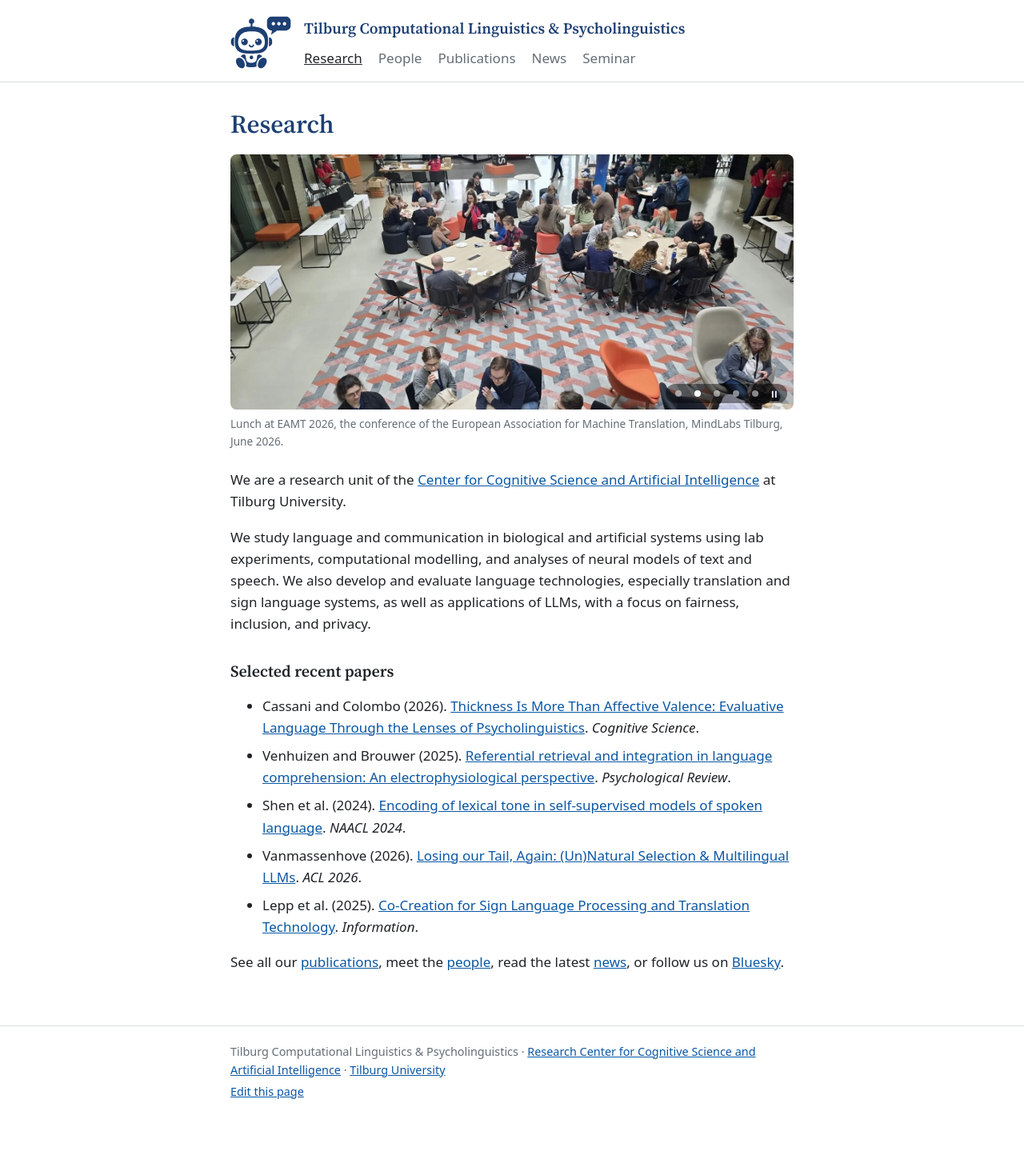
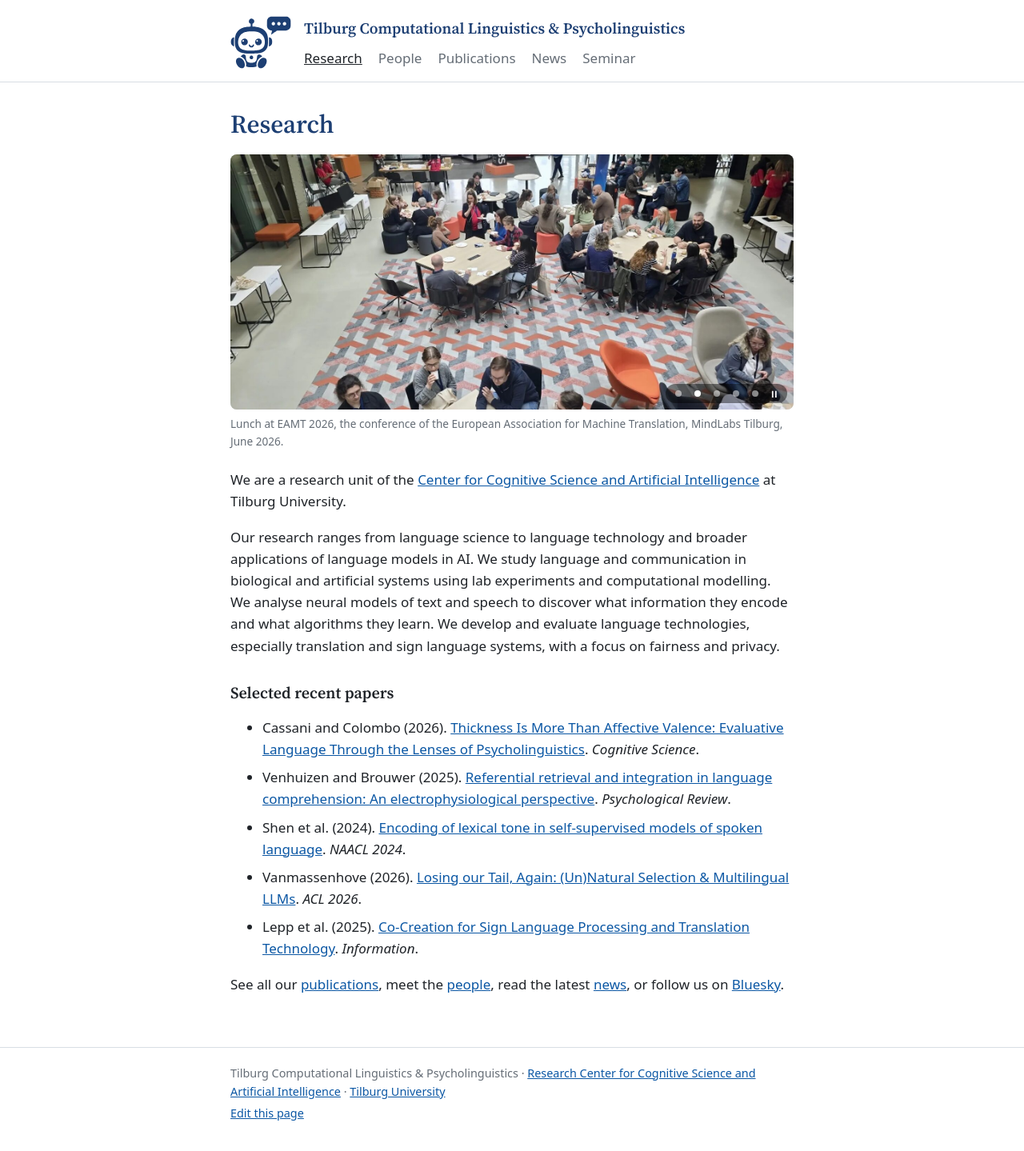
Before and after one commit to tcsai/language-computation, a Jekyll site: the page built from index.md, in a window 1280 px wide. Shown: the whole page at 80% size. Built offline with Jekyll 4.4.1, drawn with Linux system fonts in a browser that asks for light colours; our own code applies the rules of GitHub Pages for plain Markdown files; before the commit the page ends 1412 px from its top, so only the background shows below that.

Commit message:
Revise the unit description on the home page
Co-Authored-By: Claude Opus 5.5 <noreply@anthropic.com>

```diff
--- a/index.md
+++ b/index.md
@@ -7,7 +7,7 @@ We are a research unit of the
 at Tilburg University.
 
 
-We study language and communication in biological and artificial systems using lab experiments, computational modelling, and analyses of neural models of text and speech. We also develop and evaluate language technologies, especially translation and sign language systems, as well as applications of LLMs, with a focus on fairness, inclusion, and privacy.
+Our research ranges from language science to language technology and broader applications of language models in AI. We study language and communication in biological and artificial systems using lab experiments and computational modelling. We analyse neural models of text and speech to discover what information they encode and what algorithms they learn. We develop and evaluate language technologies, especially translation and sign language systems, with a focus on fairness and privacy.
 
 ## Selected recent papers
 
```
